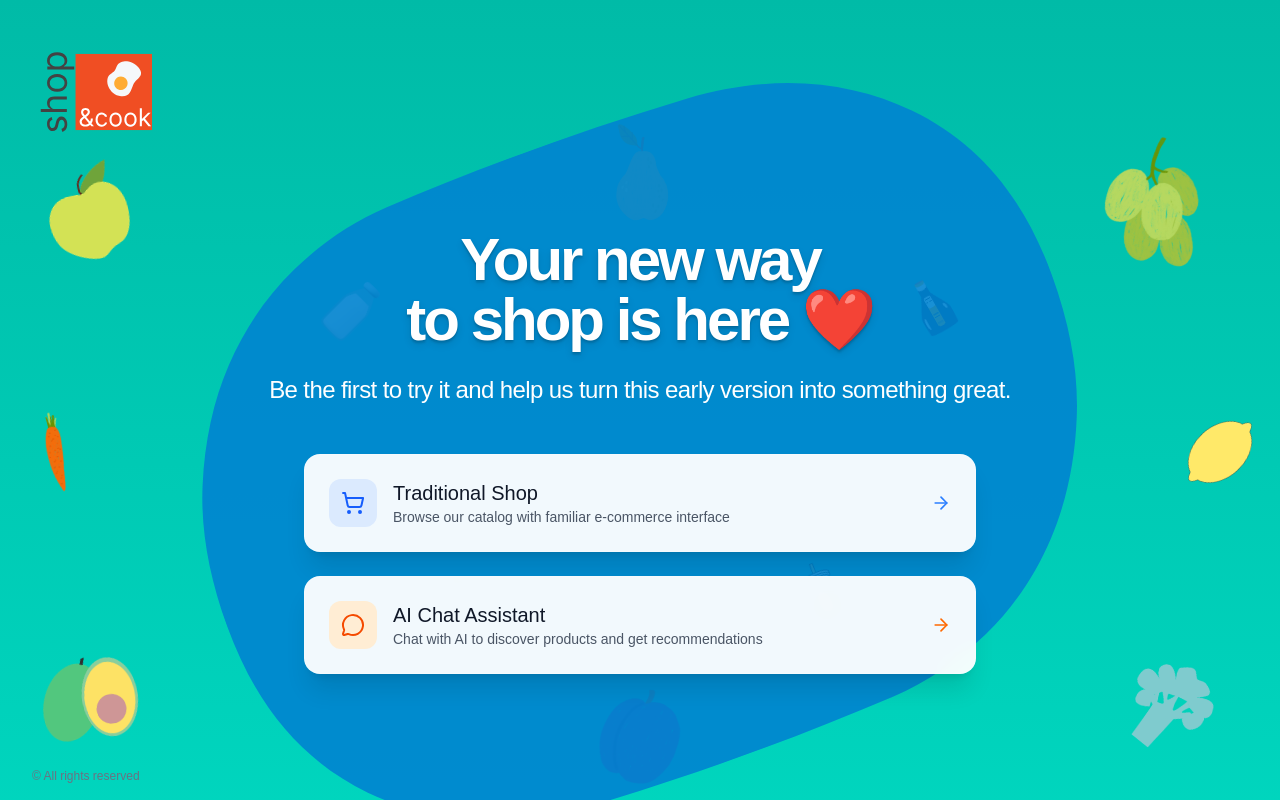
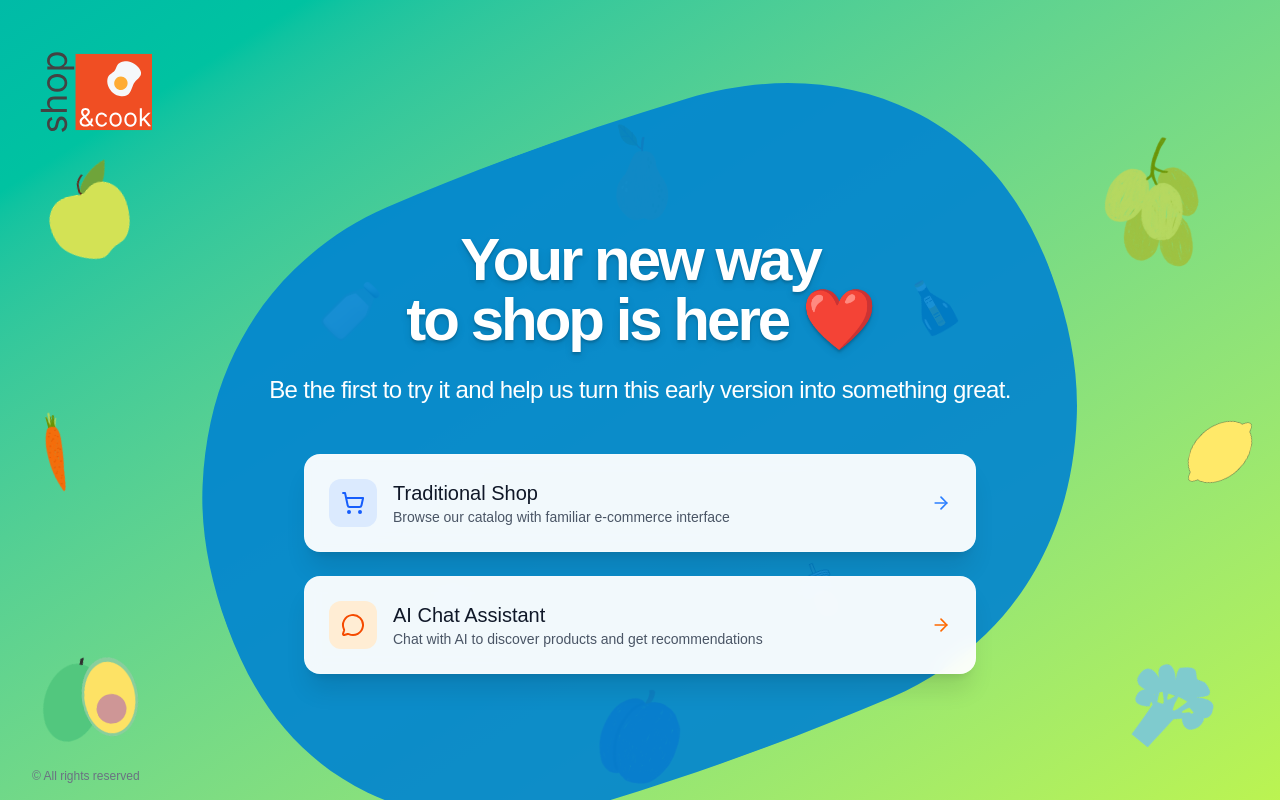
Before and after one commit to losnikitos/hackathon-aug-2025, a Next.js app: page / in a window 1280 px wide. Built offline with nearby package versions, Linux system fonts and the light colour scheme.

Commit message:
New main

```diff
--- a/app/page.tsx
+++ b/app/page.tsx
@@ -3,7 +3,7 @@
 
 export default function Home() {
   return (
-    <div className="min-h-screen bg-linear-to-b from-teal-500 to-teal-400 relative overflow-hidden">
+    <div className="min-h-screen bg-linear-to-br from-teal-500 to-lime-300 relative overflow-hidden">
       {/* Background decorative elements */}
       <div className="absolute top-0 left-0 w-full h-full">
       </div>
```
